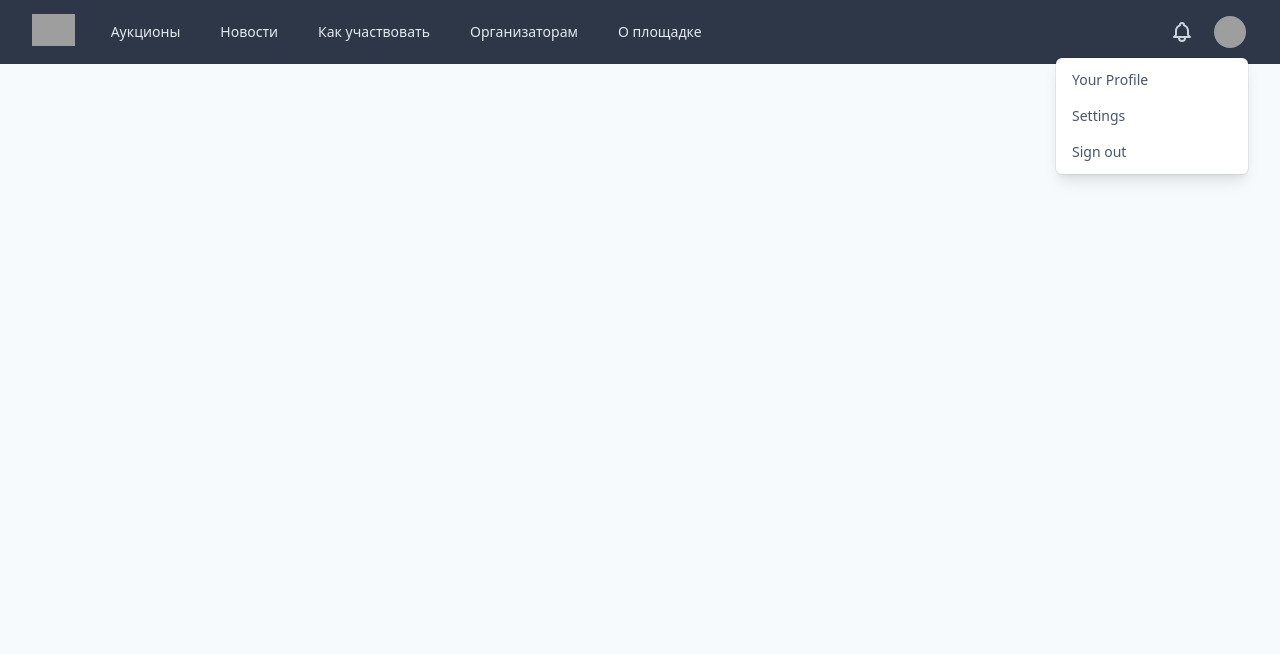
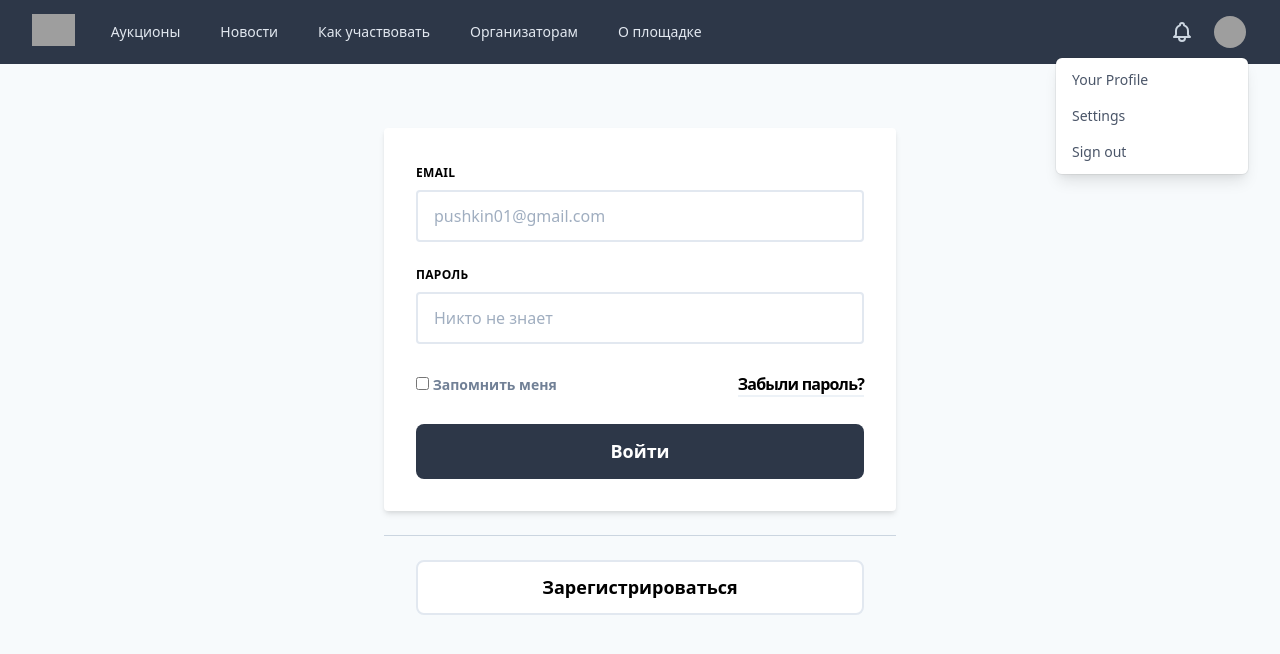
Before and after one commit to rmekhtiev/auctions-fronend, a Nuxt app: page /auth in a window 1280 px wide. Shown: the top 654 px of the page. Built offline with nearby package versions, Linux system fonts and the light colour scheme; grey boxes are pictures that could not be loaded.

Commit message:
feat(Auth): add login page

```diff
--- a/nuxt.config.js
+++ b/nuxt.config.js
@@ -68,14 +68,22 @@ export default {
   },
 
   auth: {
+    redirect: {
+      login: '/auth',
+      logout: '/auth',
+      callback: '/auth',
+      home: '/',
+    },
+
     strategies: {
       local: {
         endpoints: {
           login: {
             url: '/auth/token',
             method: 'post',
-            propertyName: 'token',
+            propertyName: 'jwt',
           },
+          logout: { url: '/auth/token', method: 'delete' },
           user: { url: '/auth/me', method: 'get', propertyName: 'data' },
         },
       },
--- /dev/null
+++ b/pages/auth/index.vue
@@ -0,0 +1,130 @@
+<template>
+  <div
+    class="flex flex-col justify-center items-center md:w-1/2 max-w-lg mx-auto"
+  >
+    <div
+      class="bg-white shadow-md rounded px-8 pt-6 pb-8 flex flex-col mt-16 mx-4 p-4 w-full"
+    >
+      <form @submit.prevent="submit()">
+        <div class="flex flex-col">
+          <div class="w-full">
+            <div class="py-3">
+              <label
+                for="email"
+                class="block uppercase tracking-wide text-grey-darker text-xs font-bold mb-2"
+                >Email</label
+              >
+              <input
+                id="email"
+                v-model="formData.email"
+                placeholder="pushkin01@gmail.com"
+                name="email"
+                type="email"
+                autocomplete="email"
+                class="appearance-none block w-full bg-grey-lighter text-grey-darker border-2 border-grey-lighter focus:border-gray-600 focus:outline-none rounded py-3 px-4"
+              />
+            </div>
+          </div>
+
+          <div class="w-full">
+            <div class="py-3">
+              <label
+                for="password"
+                class="block uppercase tracking-wide text-grey-darker text-xs font-bold mb-2"
+              >
+                Пароль
+              </label>
+              <input
+                id="password"
+                v-model="formData.password"
+                placeholder="Никто не знает"
+                name="password"
+                type="password"
+                autocomplete="password"
+                class="appearance-none block w-full bg-grey-lighter text-grey-darker border-2 border-grey-lighter focus:border-gray-600 focus:outline-none rounded py-3 px-4"
+              />
+            </div>
+          </div>
+
+          <div class="flex justify-between">
+            <label class="block text-gray-500 font-bold my-4">
+              <input type="checkbox" class="leading-loose text-pink-600" />
+              <span class="py-2 text-sm text-gray-600 leading-snug">
+                Запомнить меня
+              </span>
+            </label>
+            <label class="block text-gray-500 font-bold my-4">
+              <a
+                href="#"
+                class="cursor-pointer tracking-tighter text-black border-b-2 border-gray-200 hover:border-gray-400"
+              >
+                <span>Забыли пароль?</span>
+              </a>
+            </label>
+          </div>
+
+          <button
+            type="submit"
+            class="mt-3 text-lg font-semibold bg-gray-800 w-full text-white rounded-lg px-6 py-3 block hover:text-white hover:bg-black border-2 border-transparent focus:border-gray-600 focus:outline-none"
+          >
+            Войти
+          </button>
+
+          <!-- <div class="flex mt-4">
+            <button
+              type="submit"
+              class="text-lg font-semibold bg-white w-1/2 text-center text-black rounded-lg px-6 py-3 block hover:text-black hover:bg-gray-200 border-2 focus:border-gray-600 focus:outline-none mr-2"
+            >
+              Google
+            </button>
+            <button
+              type="submit"
+              class="text-lg font-semibold bg-white w-1/2 text-center text-black rounded-lg px-6 py-3 block hover:text-black hover:bg-gray-200 border-2 focus:border-gray-600 focus:outline-none ml-2"
+            >
+              Apple
+            </button>
+          </div> -->
+        </div>
+      </form>
+    </div>
+
+    <hr class="my-6 border-b-1 border-gray-400 w-full" />
+
+    <!-- <div class="text-center mt-6 mb-3">
+      <p class="text-gray-600 text-sm font-bold">
+        или
+        <nuxt-link
+          :to="{ name: 'auth-registration' }"
+          class="cursor-pointer tracking-tighter text-black border-b-2 border-gray-200 hover:border-gray-400"
+        >
+          <span>cоздать аккаунт</span>
+        </nuxt-link>
+      </p>
+    </div> -->
+
+    <div class="px-8 w-full">
+      <nuxt-link
+        :to="{ name: 'auth-registration' }"
+        class="text-lg font-semibold bg-white w-full text-center text-black rounded-lg px-6 py-3 block hover:text-black hover:bg-gray-200 border-2 focus:border-gray-600 focus:outline-none"
+      >
+        Зарегистрироваться
+      </nuxt-link>
+    </div>
+  </div>
+</template>
+
+<script>
+export default {
+  data: () => ({
+    formData: {
+      email: '',
+      password: '',
+    },
+  }),
+  methods: {
+    submit() {
+      this.$auth.loginWith('local', { data: this.formData })
+    },
+  },
+}
+</script>
```
